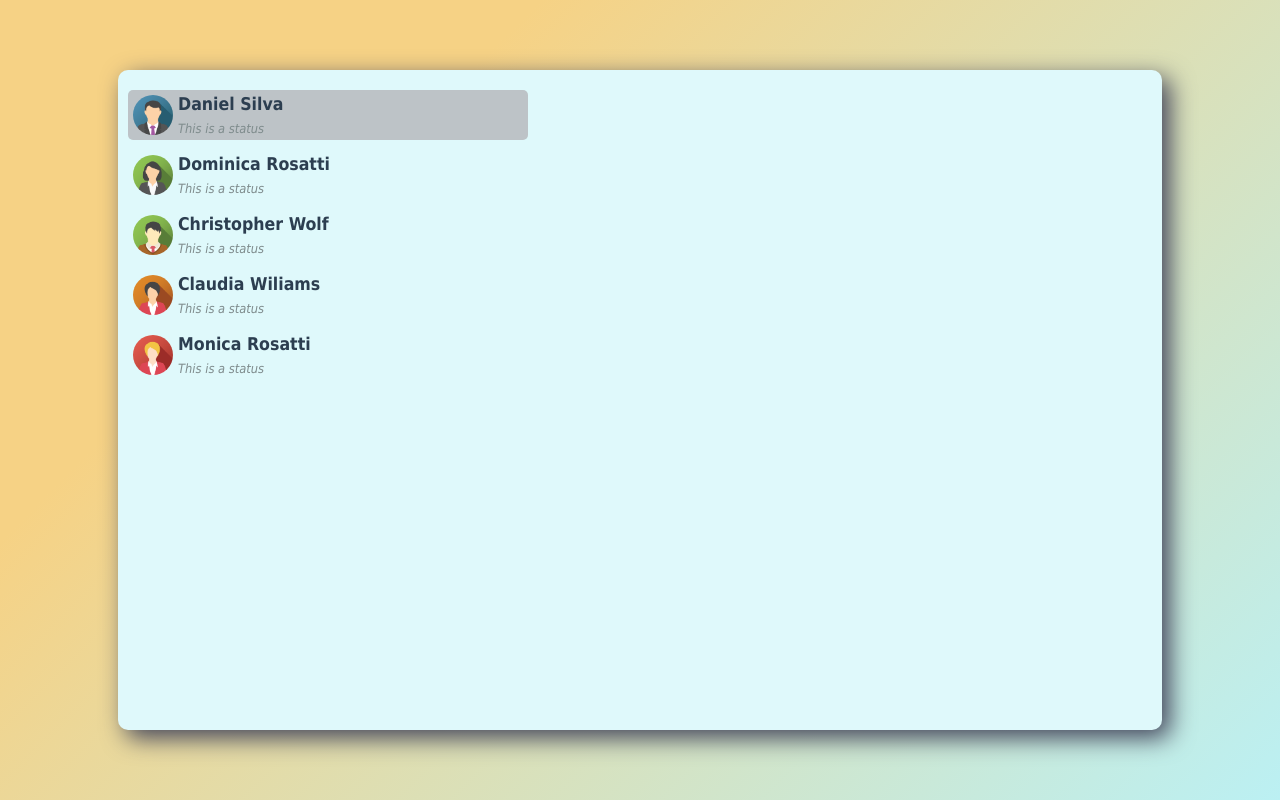
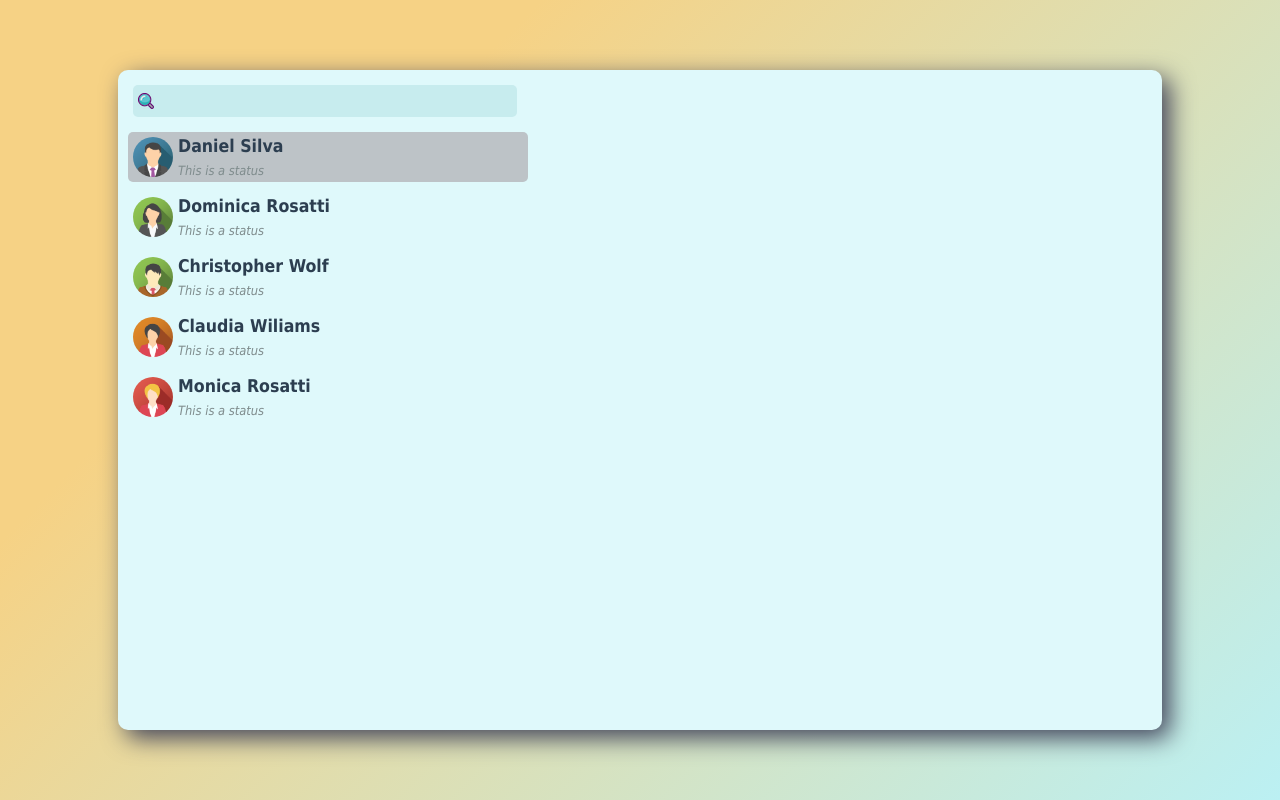
Before and after one commit to tomaszbadon/OpenMessenger, a React (Create React App) app in the folder react-messenger/: page / in a window 1280 px wide. Built offline with nearby package versions, Linux system fonts and the light colour scheme.

Commit message:
Finder added

```diff
--- a/react-messenger/src/components/Contact.sass
+++ b/react-messenger/src/components/Contact.sass
@@ -13,14 +13,13 @@
     grid-template-columns: 50px auto
     grid-template-rows: auto auto
     cursor: pointer
+    border-radius: 5px
 
 .contact-unselected:hover
     background-color: $contact-hover-color
-    border-radius: 5px
 
 .contact-selected
     background-color: $contact-selected-color
-    border-radius: 5px
 
 .contact-avatar
     grid-column-start: 1
--- /dev/null
+++ b/react-messenger/src/components/Finder.sass
@@ -0,0 +1,23 @@
+@import '../styles/_variables.sass'
+
+.finder
+    display: grid
+    padding: 5px
+    height: 32px
+
+.finder input[type=text]
+    width: 350px
+    background-color: #c7ecee
+    font: bold 100% Tahoma
+    color: $contact-name-color
+    background-image: url('magnifier_zoom_icon.png')
+    background-position: 5px 8px
+    background-repeat: no-repeat
+    padding-left: 32px
+    padding-right: -32px
+    border-radius: 5px
+    background-color: #c7ecee
+    border: 0px
+
+.finder input[type=text]:focus
+    border: 1px solid $status-font-color
--- /dev/null
+++ b/react-messenger/src/components/Finder.tsx
@@ -0,0 +1,10 @@
+import './Finder.sass'
+
+export default function Finder() {
+
+    return <>
+        <div className="finder">
+                <input type="text" />
+        </div>
+    </>
+}
--- a/react-messenger/src/pages/Chat.tsx
+++ b/react-messenger/src/pages/Chat.tsx
@@ -2,6 +2,7 @@ import { Contact } from '../datamodel/Contact';
 import { ContactComponent } from '../components/Contact';
 import { useParams, useNavigate } from 'react-router-dom';
 import './Chat.sass'
+import Finder from '../components/Finder';
 
 export interface SelectedContact {
   contact: Contact,
@@ -29,6 +30,7 @@ export default function Chat() {
       return (
             <div className='box'>
               <div className='contact-list'>
+                <Finder />
                 { contacts.map(c => <ContactComponent
                                             key={c.username}
                                             contact={c} selected={selectedContact.username === c.username }
```
Also changed, not shown: react-messenger/src/components/magnifier_zoom_icon.png (added).
